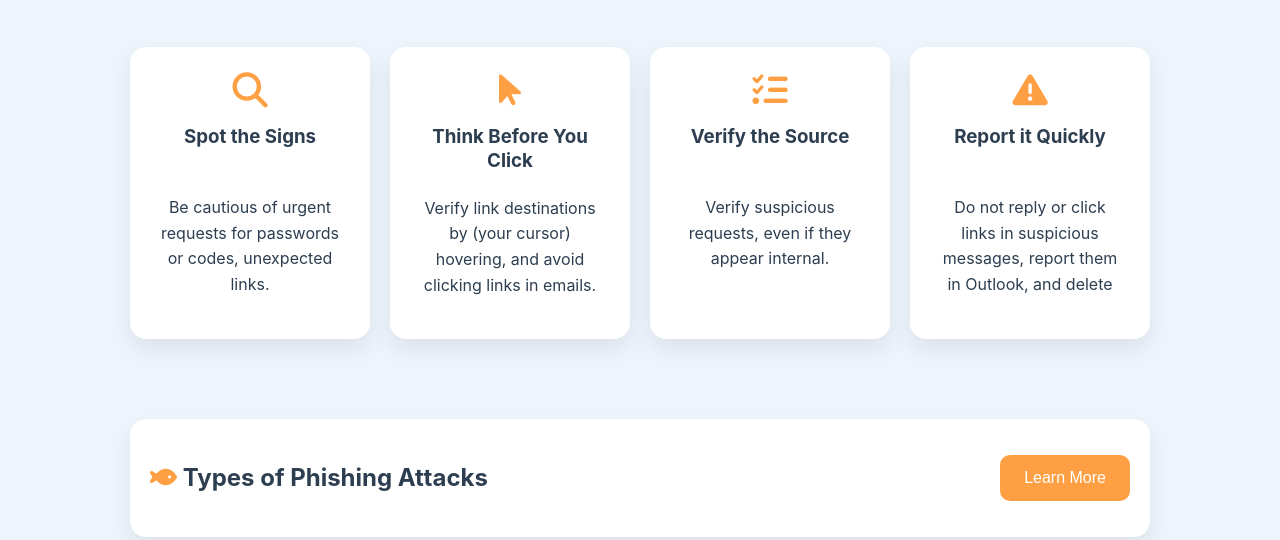
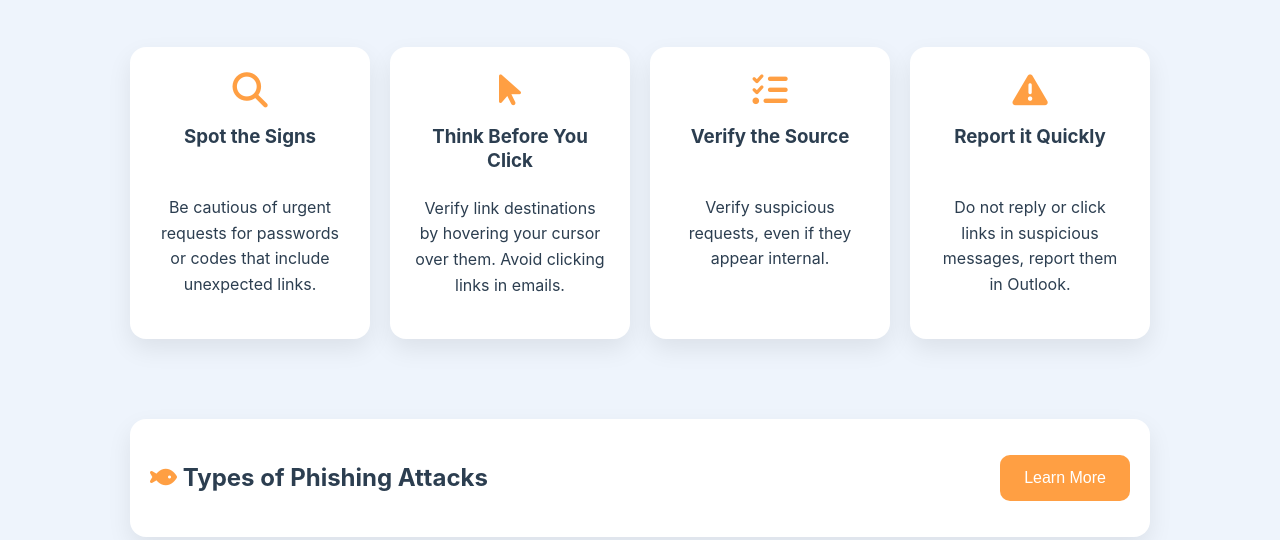
Before and after one commit to cybersecuritypage/cybersecuritypracticesphishing, a plain HTML site: page index.html in a window 1280 px wide. Shown: the part 557-1097 px from the top of the page. Drawn offline with Linux system fonts and the light colour scheme.

Commit message:
Update index.html

```diff
--- a/index.html
+++ b/index.html
@@ -395,13 +395,13 @@ footer {
     <div class="highlight-box">
       <i class="fa-solid fa-magnifying-glass"></i>
       <h3>Spot the Signs</h3>
-      <p>Be cautious of urgent requests for passwords or codes, unexpected links.</p>
+      <p>Be cautious of urgent requests for passwords or codes that include unexpected links.</p>
     </div>
 
     <div class="highlight-box">
       <i class="fa-solid fa-arrow-pointer"></i>
       <h3>Think Before You Click</h3>
-      <p>Verify link destinations by (your cursor) hovering, and avoid clicking links in emails.</p>
+      <p>Verify link destinations by hovering your cursor over them. Avoid clicking links in emails.</p>
     </div>
 
     <div class="highlight-box">
@@ -413,7 +413,7 @@ footer {
     <div class="highlight-box">
       <i class="fa-solid fa-triangle-exclamation"></i>
       <h3>Report it Quickly</h3>
-      <p>Do not reply or click links in suspicious messages, report them in Outlook, and delete</p>
+      <p>Do not reply or click links in suspicious messages, report them in Outlook.</p>
     </div>
   </section>
 
```
